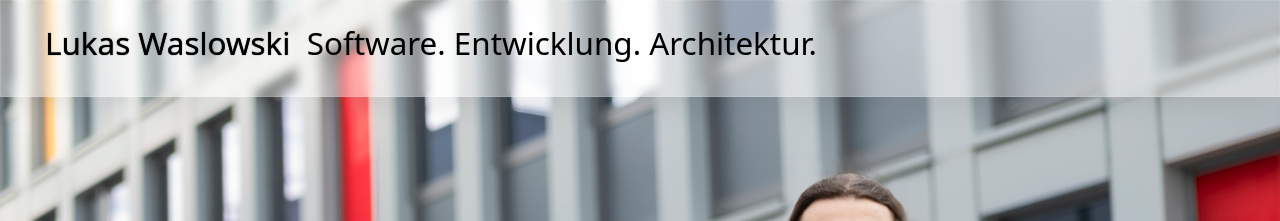
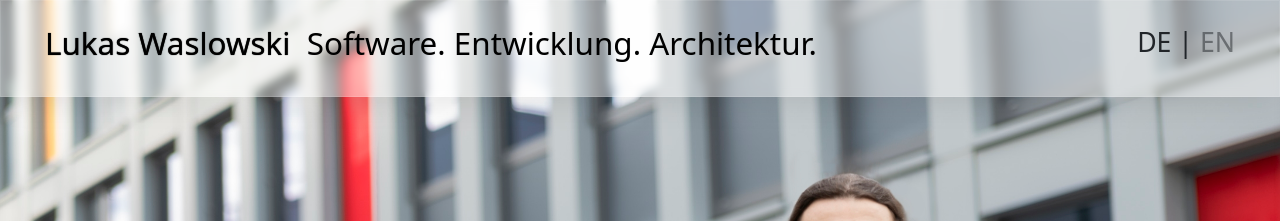
Before and after one commit to cr7pt0gr4ph7/taktgeber.it, a Jekyll site: the page built from index.html, in a window 1280 px wide. Shown: the top 221 px of the page. Built offline with Jekyll 4.4.1, drawn with Linux system fonts in a browser that asks for light colours.

Commit message:
Add a language switcher to the navbar.

```diff
--- a/_includes/header.html
+++ b/_includes/header.html
@@ -3,6 +3,7 @@
   <nav class="navbar navbar-expand-lg custom-navbar-glass custom-navbar-tall {{ page.navbar.css_class }}">
     <div class="container-fluid">
       <a class="navbar-brand" href="/"><span class="title">Lukas Waslowski</span>&nbsp;&nbsp; <span class="subtitle">Software. Entwicklung. Architektur.</span></a>
+      {% include header/language-switcher.html %}
     </div>
   </nav>
 </header>
--- /dev/null
+++ b/_includes/header/language-switcher.html
@@ -0,0 +1,4 @@
+<div class="language-switcher">
+  <a {% if page.lang == 'de' %}class="active" {% endif %}href="/de/" title="Sprache auf Deutsch umschalten">DE</a> |
+  <a {% if page.lang == 'en' %}class="active" {% endif %}href="/en/" title="Switch language to English">EN</a>
+</div>
--- /dev/null
+++ b/_sass/header/language-switcher.scss
@@ -0,0 +1,28 @@
+.navbar {
+  .language-switcher {
+    line-height: calc(1.4 * var(--custom-navbar-font-size));
+    font-size: calc(0.85 * min(var(--custom-navbar-font-size), 100vw / 340 * 20.08));
+    transform: translateY(calc(-0.18 * var(--custom-navbar-font-size)));
+
+    a {
+      color: var(--bs-tertiary-color);
+      text-decoration: none;
+
+      &.active {
+        color: var(--bs-body-color);
+      }
+
+      &,
+      &.active {
+        &:hover,
+        &:focus {
+          color: var(--bs-secondary-color);
+        }
+
+        &:active {
+          color: var(--bs-body-color);
+        }
+      }
+    }
+  }
+}
--- a/_sass/main.scss
+++ b/_sass/main.scss
@@ -5,6 +5,7 @@
 
 @import "header/skip-link";
 @import "header/navbar";
+@import "header/language-switcher";
 @import "hero/hero";
 @import "footer/footer";
 @import "layout";
```
